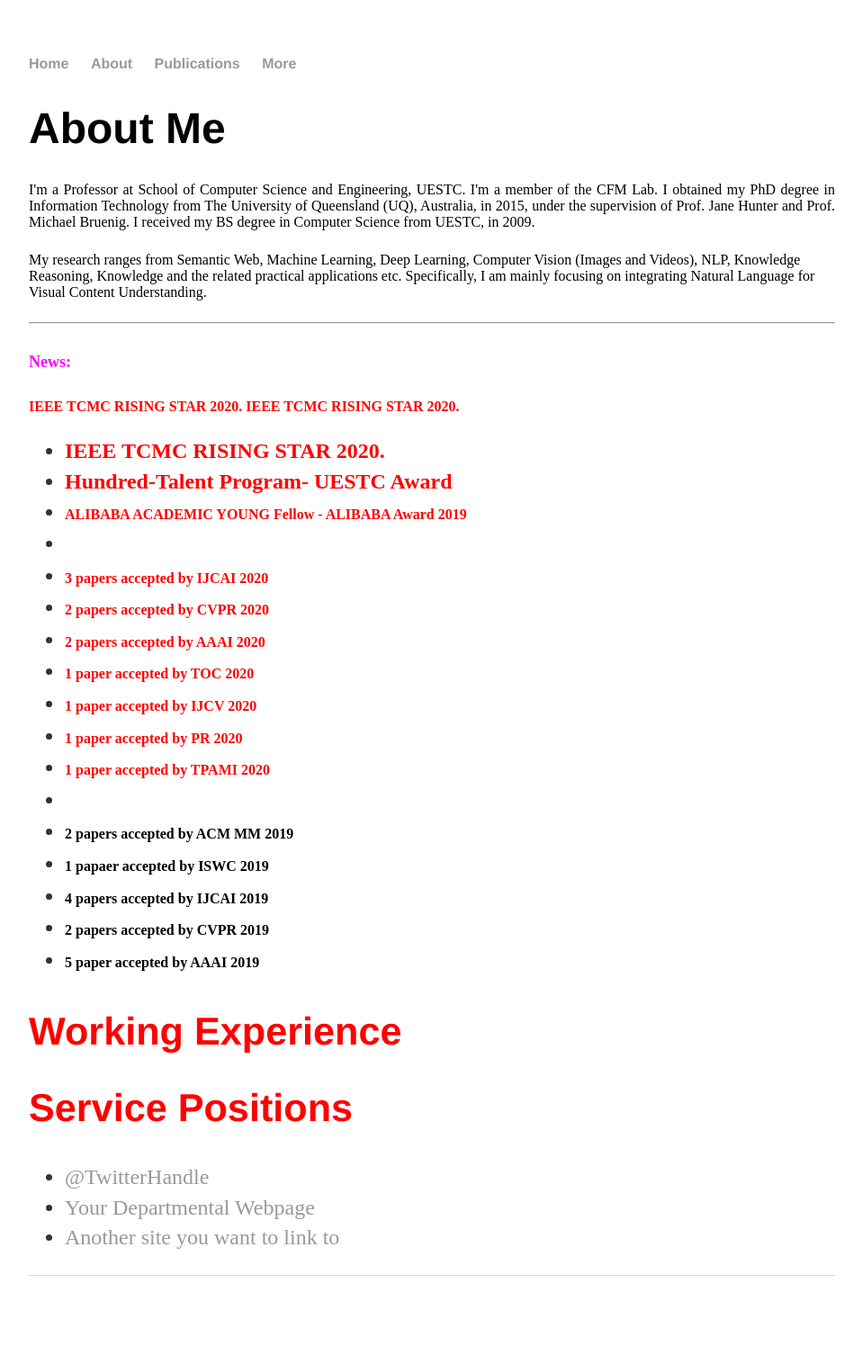
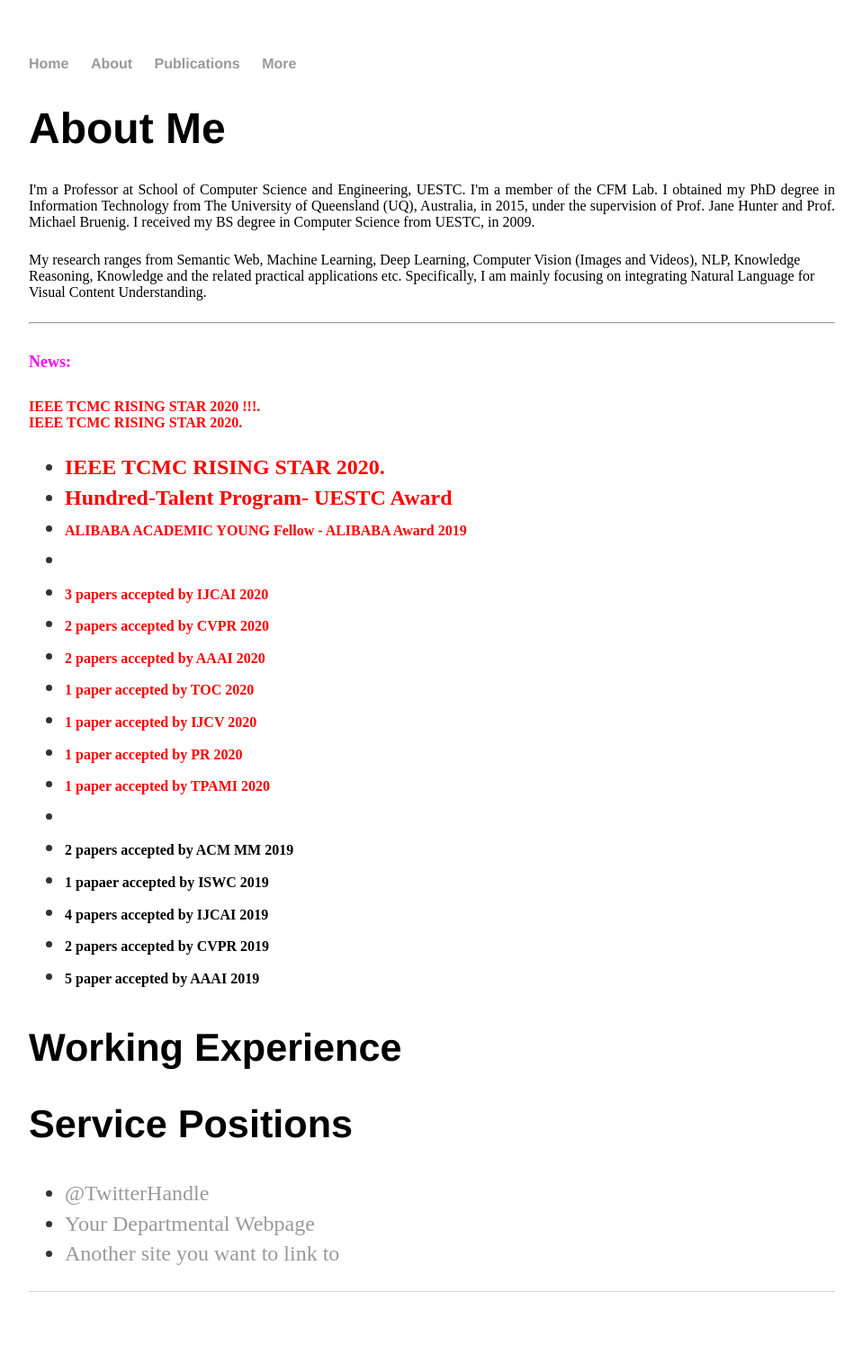
Before and after one commit to lianliGao/lianligao.github.io, a Jekyll site: the page built from about/index.html, in a window 1280 px wide. Shown: the whole page at 90% size, without its empty margins (160-1118 px from the left). Built offline with Jekyll 4.4.1, drawn with Linux system fonts in a browser that asks for light colours.

Commit message:
Update index.html

```diff
--- a/about/index.html
+++ b/about/index.html
@@ -11,8 +11,8 @@
 <hr>
 
 <p><font color="#ff00ff" face="times new roman, serif" size="4"><b>News:</b></font></p>
-	<font color="#ff0000" ><b>IEEE TCMC RISING STAR 2020.</b>
-	<font color="#ff0000" ><b>IEEE TCMC RISING STAR 2020.</b></font>
+	<font color="#ff0000" ><b>IEEE TCMC RISING STAR 2020 !!!.</b></font><br>
+	<font color="#ff0000" ><b>IEEE TCMC RISING STAR 2020.</b></font><br>
 
 			<ul>
 				<li><font color="#ff0000" ><b>IEEE TCMC RISING STAR 2020.</b></font></li>
```
